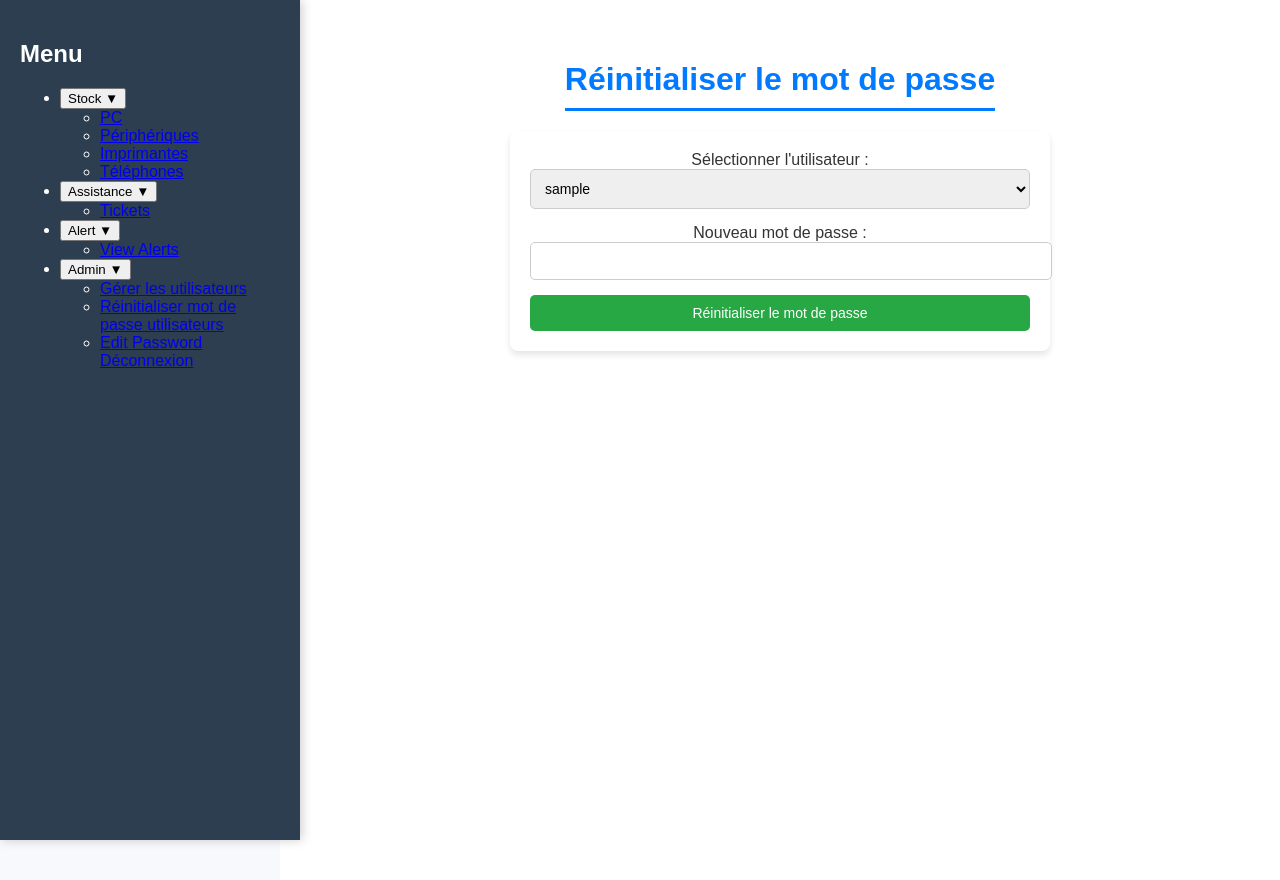
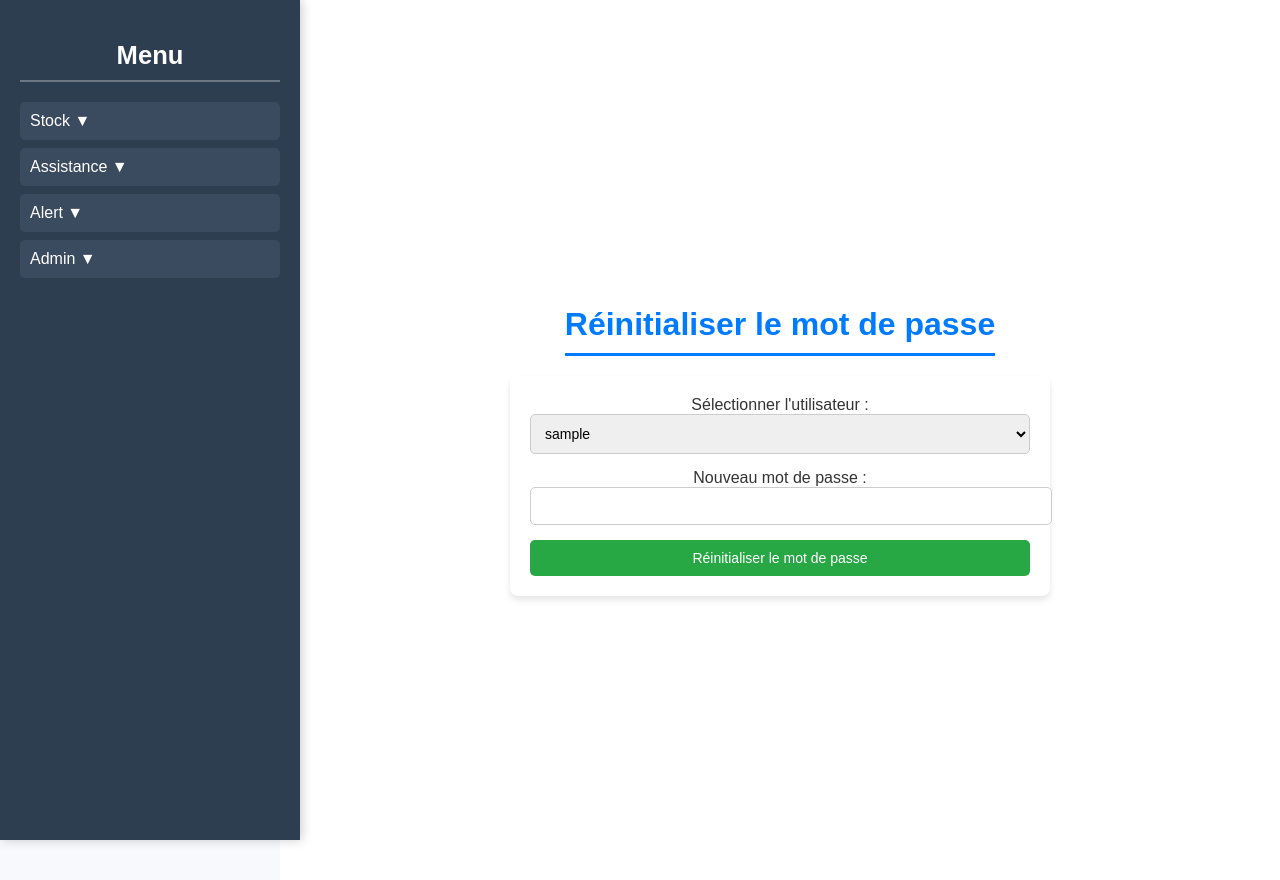
Before and after one commit to Mntgy/pfe, a PHP site: page /reset_password.php in a window 1280 px wide. Run offline with PHP 8.4, Linux system fonts and the light colour scheme; the visitor is signed in with stand-in values (Sample User, id 1); tables that the repository leaves empty or names only in its code hold one stand-in row (values such as "Sample post").

Commit message:
Update reset_password.php

```diff
--- a/reset_password.php
+++ b/reset_password.php
@@ -56,7 +56,7 @@ $users = $stmt->fetchAll(PDO::FETCH_ASSOC);
             display: flex;
         }
 
-        /* 🌟 Sidebar */
+        /* 🌟 Sidebar Styles (Improved Dropdown Formatting) */
         .sidebar {
             width: 260px;
             height: 100vh;
@@ -71,6 +71,51 @@ $users = $stmt->fetchAll(PDO::FETCH_ASSOC);
             z-index: 1000;
         }
 
+        .sidebar h2 {
+            text-align: center;
+            font-size: 1.6rem;
+            margin-bottom: 20px;
+            border-bottom: 2px solid rgba(255, 255, 255, 0.3);
+            padding-bottom: 10px;
+        }
+
+        /* 🌟 Sidebar Menu Styles */
+        .sidebar ul {
+            list-style-type: none;
+            padding: 0;
+            margin: 0;
+        }
+
+        .sidebar ul li {
+            position: relative;
+            margin-bottom: 8px;
+        }
+
+        .sidebar ul li a {
+            display: block;
+            color: white;
+            text-decoration: none;
+            padding: 10px;
+            background: #3a4a5f;
+            border-radius: 5px;
+            transition: background 0.3s;
+        }
+
+        .sidebar ul li a:hover {
+            background: #556377;
+        }
+
+        /* 🌟 Dropdown Styling */
+        .sidebar ul li ul {
+            list-style: none;
+            padding-left: 15px;
+            display: none;
+        }
+
+        .sidebar ul li:hover ul {
+            display: block;
+        }
+
         /* 🌟 Main Content */
         .main-content {
             margin-left: 280px;
@@ -81,6 +126,7 @@ $users = $stmt->fetchAll(PDO::FETCH_ASSOC);
             display: flex;
             flex-direction: column;
             align-items: center;
+            justify-content: center;
             width: 100%;
         }
 
@@ -157,6 +203,7 @@ $users = $stmt->fetchAll(PDO::FETCH_ASSOC);
             }
             .main-content {
                 margin-left: 240px;
+                padding: 20px;
             }
         }
 
@@ -173,20 +220,40 @@ $users = $stmt->fetchAll(PDO::FETCH_ASSOC);
     </style>
 </head>
 <body>
-    <?php include 'sidebar.php'; ?> <!-- Include Sidebar -->
+    <div class="sidebar">
+        <h2>Menu</h2>
+        <ul>
+            <li><a href="#">Stock ▼</a>
+                <ul>
+                    <li><a href="#">PC</a></li>
+                    <li><a href="#">Périphériques</a></li>
+                    <li><a href="#">Imprimantes</a></li>
+                    <li><a href="#">Téléphones</a></li>
+                </ul>
+            </li>
+            <li><a href="#">Assistance ▼</a>
+                <ul>
+                    <li><a href="#">Tickets</a></li>
+                </ul>
+            </li>
+            <li><a href="#">Alert ▼</a>
+                <ul>
+                    <li><a href="#">View Alerts</a></li>
+                </ul>
+            </li>
+            <li><a href="#">Admin ▼</a>
+                <ul>
+                    <li><a href="#">Gérer les utilisateurs</a></li>
+                    <li><a href="#">Réinitialiser mot de passe utilisateurs</a></li>
+                    <li><a href="#">Edit Password</a></li>
+                    <li><a href="#">Déconnexion</a></li>
+                </ul>
+            </li>
+        </ul>
+    </div>
 
     <div class="main-content">
         <h1>Réinitialiser le mot de passe</h1>
-
-        <!-- Display Success or Error Messages -->
-        <?php if (!empty($error)): ?>
-            <p class="message error"><?php echo $error; ?></p>
-        <?php endif; ?>
-        <?php if (!empty($success)): ?>
-            <p class="message success"><?php echo $success; ?></p>
-        <?php endif; ?>
-
-        <!-- Password Reset Form -->
         <div class="form-container">
             <form method="POST">
                 <label for="user_id">Sélectionner l'utilisateur :</label>
```
